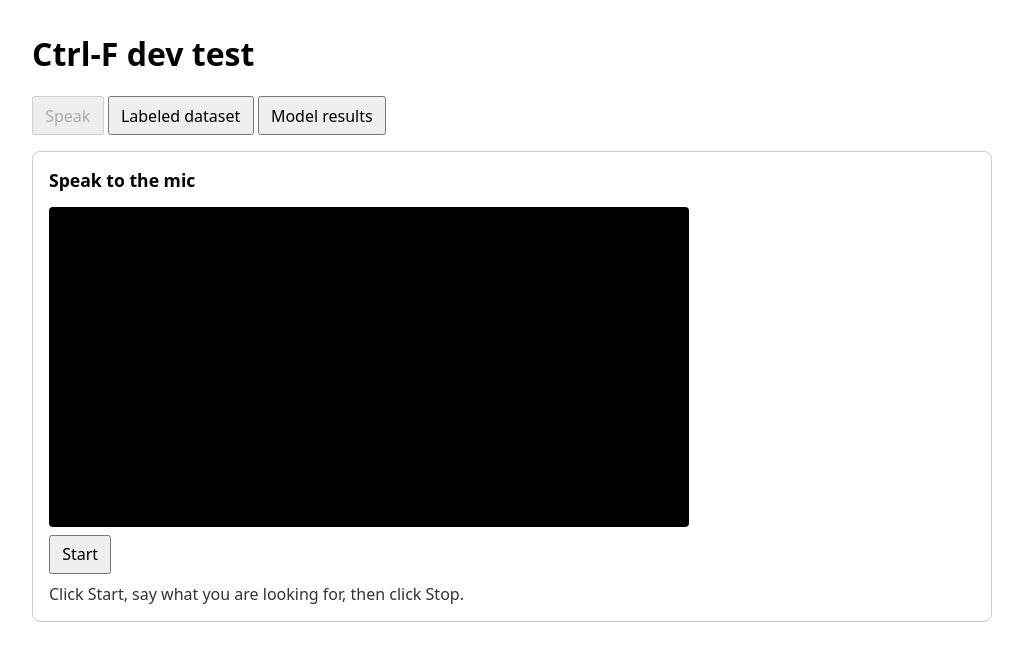
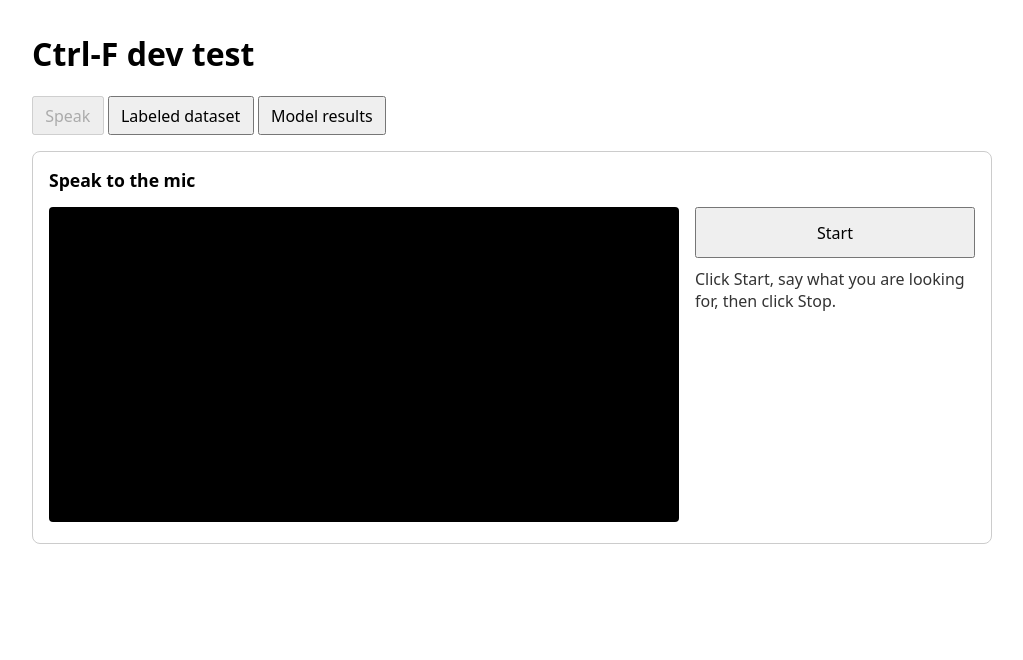
Before and after one commit to RLinV1/Ctrl-F, a React (Vite) app in the folder dev-test/ui-react/: page / in a window 1280 px wide. Shown: the top 660 px of the page, without its empty margins (128-1151 px from the left). Built offline with nearby package versions, Linux system fonts and the light colour scheme; no server answers; the HTML template or start-up script is replaced by a standard one.

Commit message:
feat(dev-test): put the Start/Stop button in a sticky right column beside the camera

```diff
--- a/dev-test/ui-react/src/Mic.tsx
+++ b/dev-test/ui-react/src/Mic.tsx
@@ -137,28 +137,34 @@ export default function Mic() {
   return (
     <section>
       <h2>Speak to the mic</h2>
-      <video ref={video} autoPlay muted playsInline style={{ width: "100%", maxWidth: 640, display: "block", marginBottom: 8 }} />
-      <button onClick={toggle}>{recording ? "Stop" : "Start"}</button>
-      {clipUrl && (
-        <p>
-          <audio controls src={clipUrl} />
-        </p>
-      )}
-      <StatusLine status={status} />
-      {says && <p><b>{says}</b></p>}
+      <div className="speak">
+        <div>
+          <video ref={video} autoPlay muted playsInline />
           {photoUrl && (
-        <div style={{ position: "relative", maxWidth: 640 }}>
+            <div style={{ position: "relative", marginTop: 8 }}>
               <img src={photoUrl} alt="Photo taken when you stopped speaking" style={{ width: "100%", display: "block" }} />
               {result && <Overlay boxes={others} color="#777" dashed />}
               {result && <Overlay boxes={result.matches} color="#1b8a3a" />}
             </div>
           )}
+        </div>
+        <div>
+          <button onClick={toggle} style={{ width: "100%", padding: "0.8rem" }}>{recording ? "Stop" : "Start"}</button>
+          {clipUrl && (
+            <p>
+              <audio controls src={clipUrl} style={{ width: "100%" }} />
+            </p>
+          )}
+          <StatusLine status={status} />
+          {says && <p><b>{says}</b></p>}
           {result && (
             <p className="out">
               Model {result.model}, {result.seconds}s. Green = what you asked for, gray = other things it knows. Detected:{" "}
               {result.detections.map((d) => `${d.name} ${Math.round((d.conf ?? 0) * 100)}%`).join(", ") || "nothing"}.
             </p>
           )}
+        </div>
+      </div>
     </section>
   );
 }
--- a/dev-test/ui-react/src/style.css
+++ b/dev-test/ui-react/src/style.css
@@ -9,5 +9,8 @@ h2 { margin-top: 0; font-size: 1.1rem; }
 button, input, textarea { font: inherit; padding: 0.4rem 0.7rem; }
 textarea { width: 100%; box-sizing: border-box; }
 video { width: 100%; background: #000; border-radius: 4px; }
+.speak { display: grid; grid-template-columns: 1fr 280px; gap: 1rem; align-items: start; }
+.speak > :last-child { position: sticky; top: 1rem; } /* the Start/Stop button stays in view while the photo grows below the camera */
+@media (max-width: 700px) { .speak { grid-template-columns: 1fr; } .speak > :last-child { position: static; } }
 .out { margin-top: 0.6rem; color: #333; white-space: pre-wrap; }
 .err { color: #b00020; }
```
Lines whose indentation alone changed are shown as unchanged.
